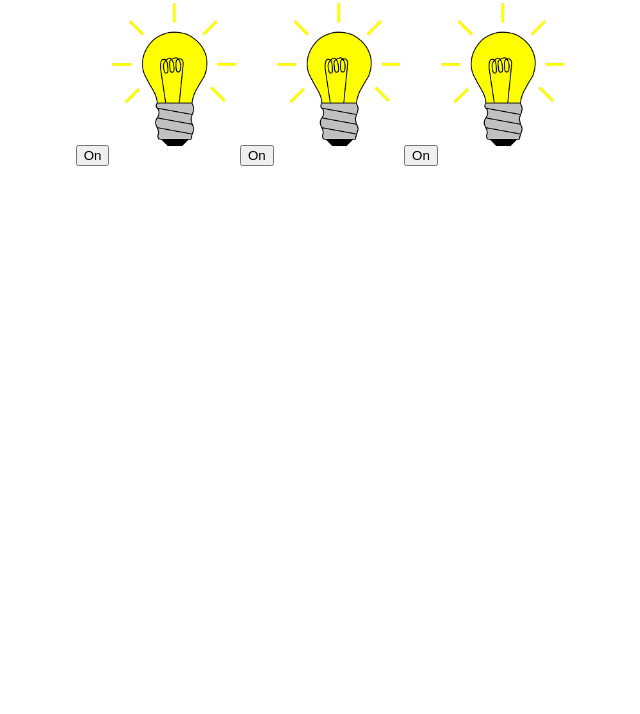
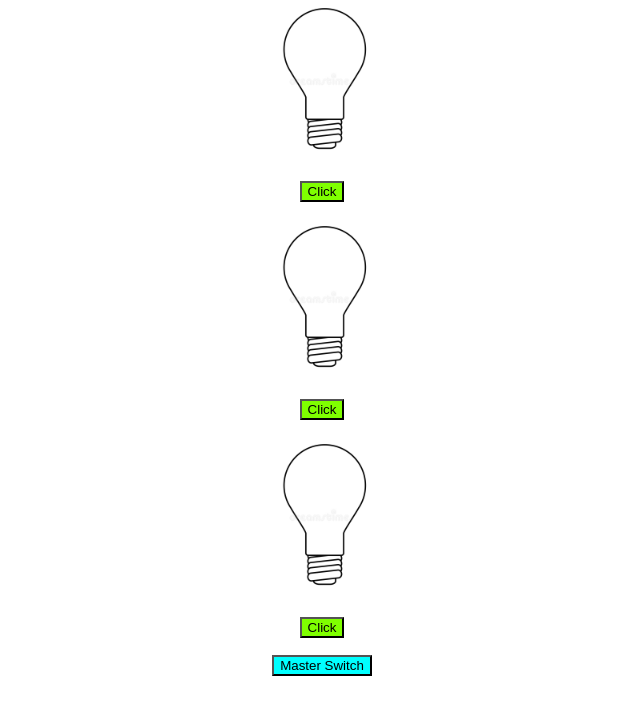
Before and after one commit to AnaStasia2308/my-react-project, a React (Create React App) app: page / in a window 1280 px wide. Shown: the top 714 px of the page, without its empty margins (318-958 px from the left). Built offline with nearby package versions, Linux system fonts and the light colour scheme.

Commit message:
something I did today

```diff
--- a/package.json
+++ b/package.json
@@ -19,8 +19,7 @@
   },
   "eslintConfig": {
     "extends": [
-      "react-app",
-      "react-app/jest"
+      "react-app"
     ]
   },
   "browserslist": {
--- a/src/App.js
+++ b/src/App.js
@@ -1,14 +1,19 @@
 import LightSwitch from './components/lightswitch';
-import LightBulb from './components/lightbulb';
-import logo from './logo.svg';
+import MasterSwitch from './components/masterswitch';
 import './App.css';
+import { useState } from 'react';
 
 function App() {
+  const [isMasterSwitchOn, setMasterSwitchOn] = useState(false)
   return (
     <div className="App">
-      <LightSwitch />
-      <LightSwitch />
-      <LightSwitch />
+      <div>
+      <LightSwitch isMasterSwitchOn={isMasterSwitchOn} />
+      <LightSwitch isMasterSwitchOn={isMasterSwitchOn} />
+      <LightSwitch isMasterSwitchOn={isMasterSwitchOn} />
+    </div>
+    <p></p>
+    <MasterSwitch isMasterSwitchOn={isMasterSwitchOn} setMasterSwitchOn={setMasterSwitchOn} />
     </div>
   );
 }
--- a/src/components/lightbulb/index.css
+++ b/src/components/lightbulb/index.css
@@ -1,3 +1,4 @@
 .lightbulb{
 	height: 20vmin;
+
 }
--- a/src/components/lightbulb/index.js
+++ b/src/components/lightbulb/index.js
@@ -1,7 +1,7 @@
 import './index.css'
 
 function LihgtBulb(props){
-	const img1 = (props.lightIsOn) ? 'light_on.png' : 'light_off.jpg'
+	const img1 = (props.isMasterSwitchOn || props.lightIsOn) ? 'light_on.png' : 'light_off.jpg'
 	return(
 		<>
   			<img className="lightbulb" src={img1}/>
--- /dev/null
+++ b/src/components/lightswitch/index.css
@@ -0,0 +1,3 @@
+.buttonOn{
+background-color: chartreuse;
+}
--- a/src/components/lightswitch/index.js
+++ b/src/components/lightswitch/index.js
@@ -1,17 +1,20 @@
 import LightBulb from '../lightbulb';
 import {useState} from 'react';
+import './index.css'
 
-function LightSwitch(){
-	const [lightIsOn , setLightIsOn] = useState(true)
-	function buttonClick(){
-		setLightIsOn(!lightIsOn)
-	}
-	return(
-		<>
-  			<button onClick={buttonClick}>On</button>
-  			<LightBulb lightIsOn={lightIsOn} />
-		</>
-	)
+function LightSwitch(props){
+    const [lightIsOn , setLightIsOn] = useState(false)
+    function buttonClick(){
+        setLightIsOn(!lightIsOn)
+    }
+    return(
+        <div>
+            <LightBulb lightIsOn={lightIsOn} isMasterSwitchOn={props.isMasterSwitchOn}/>
+			<p></p>
+			<button className="buttonOn" onClick={buttonClick}>Click</button>
+			<p></p>
+        </div>
+    )
 }
 
 export default LightSwitch
--- /dev/null
+++ b/src/components/masterswitch/index.css
@@ -0,0 +1,3 @@
+.masterSwitch{
+    background-color: aqua;
+}
--- /dev/null
+++ b/src/components/masterswitch/index.js
@@ -0,0 +1,14 @@
+import './index.css'
+
+function MasterSwitch(props){
+  function masterSwitchClicked(){
+    props.setMasterSwitchOn(!props.isMasterSwitchOn)
+  }
+  return(
+    <div>
+    <button className="masterSwitch" onClick={masterSwitchClicked}>Master Switch</button>
+    </div>
+  )
+}
+
+export default MasterSwitch
```
Also changed, not shown: src/components/masterswitch/index — копия.js (added, +13 -0 lines).
